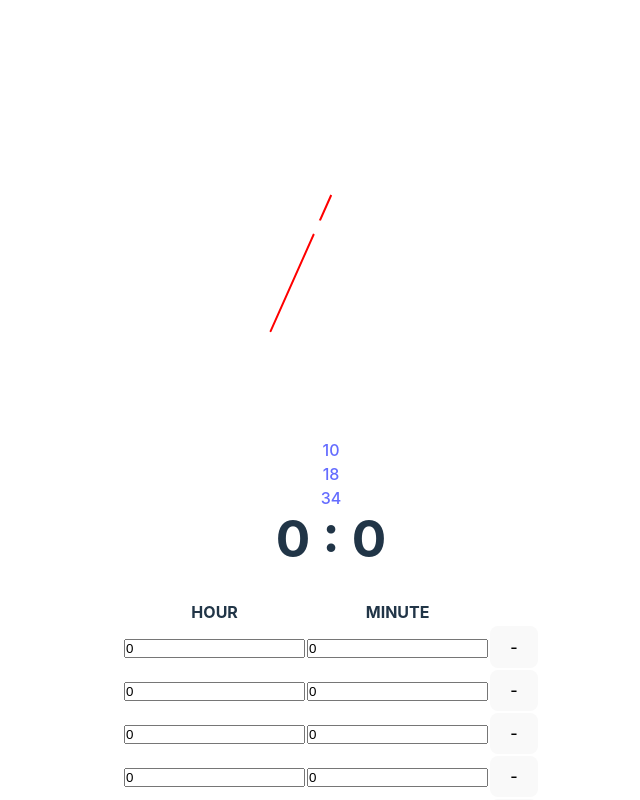
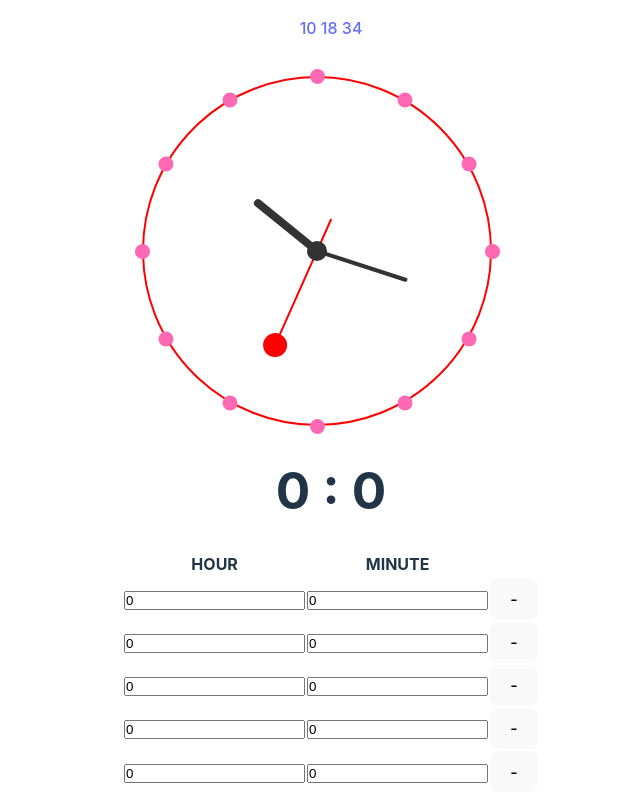
Before and after one commit to publicPark/playground, a React (Vite) app: page / in a window 1280 px wide. Shown: the top 800 px of the page, without its empty margins (309-949 px from the left). Built offline with nearby package versions, Linux system fonts and the light colour scheme.

Commit message:
feat : 시계 코딩 중

```diff
--- a/package.json
+++ b/package.json
@@ -12,6 +12,7 @@
   "dependencies": {
     "localforage": "^1.10.0",
     "match-sorter": "^6.3.1",
+    "node-sass": "^9.0.0",
     "react": "^18.2.0",
     "react-dom": "^18.2.0",
     "react-router-dom": "^6.15.0",
--- a/src/components/Clock.css
+++ b/src/components/Clock.css
@@ -5,80 +5,102 @@
 }
 
 .clock {
-  display:flex;
+  display: flex;
   justify-content: center;
   align-items: center;
   width: 350px;
   height: 350px;
-  max-width:100%;
-  max-height:100%;
+  max-width: 100%;
+  max-height: 100%;
   justify-content: center;
   align-items: center;
   border-radius: 50%;
-  border: 2px solid #fff;
+  border: 2px solid red;
+  background: #fff;
   margin: 36px;
 }
-.clock:before{
-  content: '';
+.clock:before {
+  content: "";
   position: absolute;
-  width:15px;
-  height:15px;
-  background: #fff;
+  width: 20px;
+  height: 20px;
+  background: #333;
   border-radius: 50%;
-  z-index:10000;
+  z-index: 10000;
 }
 
 .clock .hour,
 .clock .min,
-.clock .sec{
-  position:absolute;
+.clock .sec {
+  position: absolute;
 }
 
-.clock .hour, .hr{
-  width:160px;
+.clock .hour,
+.hr {
+  width: 160px;
   height: 160px;
 }
-.clock .min, .mn{
-  width:190px;
+.clock .min,
+.mn {
+  width: 190px;
   height: 190px;
 }
-.clock .sec, .sc{
-  width:230px;
+.clock .sec,
+.sc {
+  width: 230px;
   height: 230px;
 }
 
-.hr, .mn, .sc {
+.hr,
+.mn,
+.sc {
   display: flex;
   justify-content: center;
   /* align-items: center; */
-  position:absolute;
+  position: absolute;
   border-radius: 50%;
 }
 
-.hr::before{
-  content: '';
+.hr::before {
+  content: "";
   position: absolute;
-  width:8px;
-  height:80px;
-  background: white;
+  width: 8px;
+  height: 80px;
+  background: #333;
   z-index: 10;
   border-radius: 6px 6px 0 0;
 }
-.mn::before{
-  content: '';
+.mn::before {
+  content: "";
   position: absolute;
-  width:4px;
-  height:90px;
-  background: white;
+  width: 4px;
+  height: 90px;
+  background: #333;
   z-index: 11;
   border-radius: 6px 6px 0 0;
 }
-.sc::before{
-  content: '';
+.sc::before {
+  content: "";
   position: absolute;
-  width:2px;
-  height:150px;
+  width: 2px;
+  height: 150px;
   background: red;
   z-index: 12;
   border-radius: 6px 6px 0 0;
 }
+.sc::after {
+  content: "";
+  position: absolute;
+  width: 24px;
+  height: 24px;
+  background: red;
+  border-radius: 50%;
+}
+
+.indic {
+  position: absolute;
+  width: 15px;
+  height: 15px;
+  border-radius: 50%;
+  background: hotpink;
+}
--- a/src/components/Clock.tsx
+++ b/src/components/Clock.tsx
@@ -1,43 +1,71 @@
-import { useState } from "react";
+import { useEffect, useState } from "react";
 import "./Clock.css";
 function Clock() {
   const segHour = 12;
-  const segMin= 60;
+  const segMin = 60;
   const getData = () => {
     let day = new Date();
-    let hh = day.getHours() * 360/segHour;
-    let mm = day.getMinutes() * 360/segMin;
-    let ss = day.getSeconds() * 360/segMin;
+    let hh = (day.getHours() * 360) / segHour;
+    let mm = (day.getMinutes() * 360) / segMin;
+    let ss = (day.getSeconds() * 360) / segMin;
     return {
       style: {
         hh: {
-          transform: `rotateZ(${(hh)+(mm/12)}deg)`,
+          transform: `rotateZ(${hh + mm / 12}deg)`,
         },
         mm: {
           transform: `rotateZ(${mm}deg)`,
         },
         ss: {
           transform: `rotateZ(${ss}deg)`,
-        }
+        },
       },
-      day: day
-    }
-  }
+      day: day,
+    };
+  };
 
   const data = getData();
   const [styles, setStyles] = useState(data.style);
   const [day, setDay] = useState(data.day);
 
-  setInterval(()=> {
+  setInterval(() => {
     const data = getData();
-    setStyles(data.style)
-    setDay(data.day)
+    setStyles(data.style);
+    setDay(data.day);
     return;
-  },1000);
+  }, 1000);
+
+  useEffect(() => {
+    const makeCircle = () => {
+      const N = 12;
+      const r = 175;
+      for (let i = 0; i < N; i++) {
+        const node = document.createElement("div");
+        node.setAttribute("class", "indic");
+        const ceta = (360 / N) * i;
+        const cetaToRadian = (ceta * Math.PI) / 180;
+        const x = Math.cos(cetaToRadian) * r;
+        const y = Math.sin(cetaToRadian) * r;
+        console.log("makeCircle", ceta, x, y);
+        node.setAttribute(
+          "style",
+          `transform:translateX(${x}px) translateY(${y}px)`
+        );
+        document.getElementById("clock").appendChild(node);
+      }
+    };
+    makeCircle();
+    return;
+  }, []);
 
   return (
     <>
-      <div className="clock">
+      <div>
+        <div>
+          {day.getHours()} {day.getMinutes()} {day.getSeconds()}
+        </div>
+      </div>
+      <div className="clock" id="clock">
         <div className="hour">
           <div className="hr" id="hr" style={styles.hh}></div>
         </div>
@@ -48,9 +76,6 @@ function Clock() {
           <div className="sc" id="sc" style={styles.ss}></div>
         </div>
       </div>
-      <div>{day.getHours()}</div>
-      <div>{day.getMinutes()}</div>
-      <div>{day.getSeconds()}</div>
     </>
   );
 }
--- a/tsconfig.json
+++ b/tsconfig.json
@@ -15,7 +15,7 @@
     "jsx": "react-jsx",
 
     /* Linting */
-    "strict": true,
+    "strict": false,
     "noUnusedLocals": true,
     "noUnusedParameters": true,
     "noFallthroughCasesInSwitch": true
```
Also changed, not shown: src/main.tsx (+13 -16 lines), 1 other file (tests, documents, lock files or other folders).
